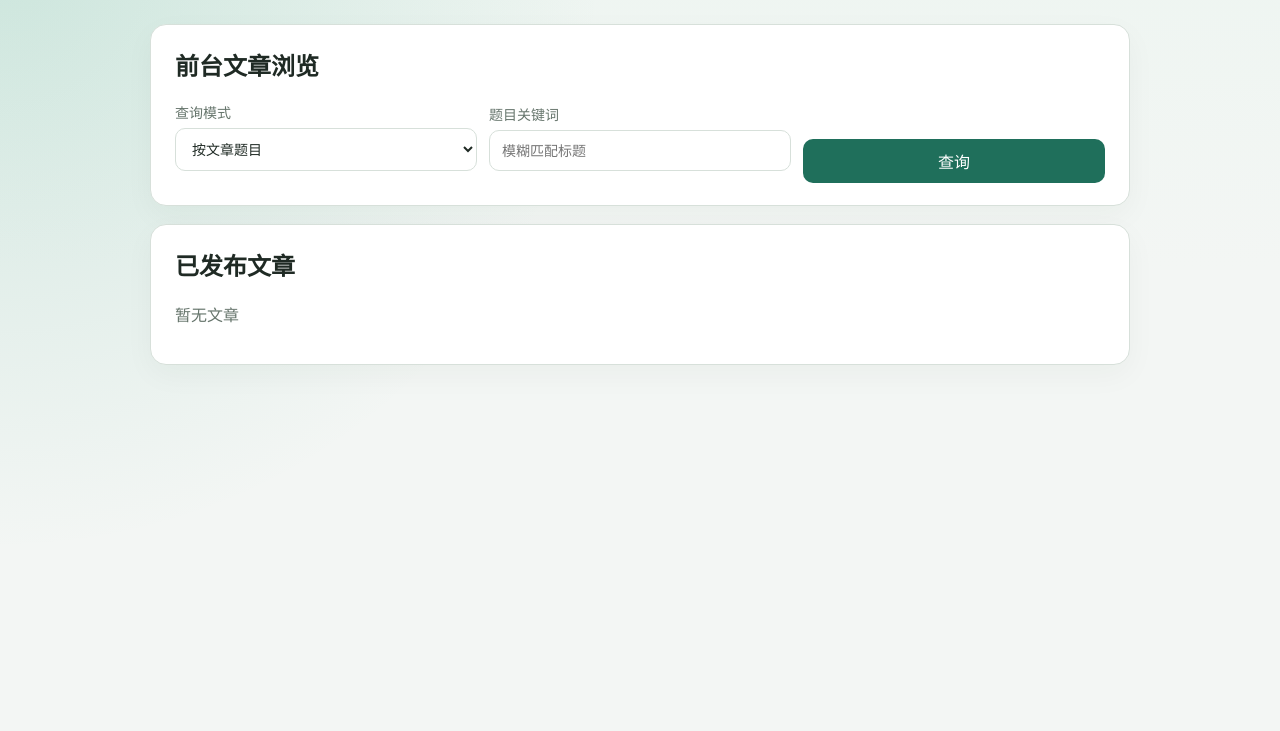
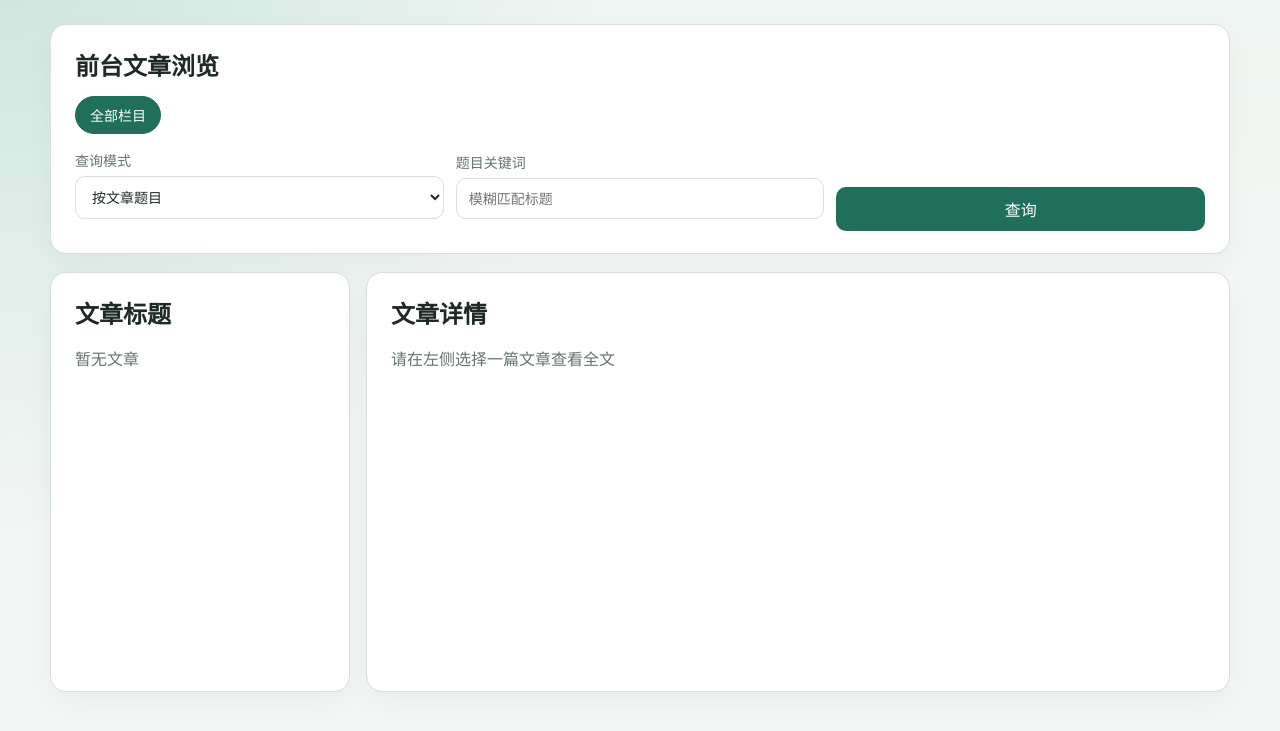
Before and after one commit to zhuwenzhang/little-work-for-development, a Django app: template templates/cms/home.html in a window 1280 px wide. Shown: the part 53-784 px from the top of the page. Run offline with Django 5.2, Linux system fonts and the light colour scheme; the template is opened without the code that fills it, so the values that code supplies are empty.

Commit message:
20260810-05

```diff
--- a/static/css/style.css
+++ b/static/css/style.css
@@ -161,7 +161,101 @@ th, td {
 }
 .stack-form label { margin-bottom: 14px; }
 
+.container-wide { width: min(1180px, calc(100% - 32px)); }
+
+.browse-top h1 { margin-bottom: 14px; }
+.category-tabs {
+  display: flex;
+  flex-wrap: wrap;
+  gap: 8px;
+  margin-bottom: 16px;
+}
+.cat-tab {
+  display: inline-block;
+  padding: 8px 14px;
+  border-radius: 999px;
+  border: 1px solid var(--line);
+  background: #f7faf8;
+  color: var(--muted);
+  text-decoration: none;
+  font-size: 14px;
+}
+.cat-tab:hover { text-decoration: none; border-color: var(--accent-2); color: var(--accent); }
+.cat-tab.active {
+  background: var(--accent);
+  border-color: var(--accent);
+  color: #fff;
+}
+
+.browse-split {
+  display: flex;
+  flex-direction: row;
+  flex-wrap: nowrap;
+  gap: 16px;
+  align-items: stretch;
+  width: 100%;
+}
+.browse-list {
+  flex: 0 0 300px;
+  width: 300px;
+  max-width: 34%;
+  min-height: 420px;
+  margin-bottom: 0;
+}
+.browse-detail {
+  flex: 1 1 auto;
+  min-width: 0;
+  min-height: 420px;
+  margin-bottom: 0;
+}
+.browse-list h2, .browse-detail h2 { margin-bottom: 12px; }
+
+.article-list {
+  list-style: none;
+  margin: 0;
+  padding: 0;
+  max-height: 70vh;
+  overflow: auto;
+}
+.article-list li {
+  border: 1px solid transparent;
+  border-bottom: 1px solid var(--line);
+  border-radius: 10px;
+  margin-bottom: 6px;
+}
+.article-list li a {
+  display: block;
+  padding: 12px 10px;
+  color: inherit;
+  text-decoration: none;
+}
+.article-list li:hover { background: #f4faf7; }
+.article-list li.active {
+  background: #e8f6f0;
+  border-color: #b7dfcf;
+}
+.article-title {
+  font-weight: 600;
+  color: var(--ink);
+}
+.browse-detail .content {
+  margin-top: 8px;
+  padding-top: 8px;
+  border-top: 1px solid var(--line);
+}
+
 @media (max-width: 720px) {
   .grid-actions, .stats { grid-template-columns: 1fr; }
   .topbar { flex-direction: column; gap: 8px; align-items: flex-start; }
 }
+
+@media (max-width: 560px) {
+  .browse-split {
+    flex-direction: column;
+  }
+  .browse-list {
+    width: 100%;
+    max-width: 100%;
+    flex: 1 1 auto;
+  }
+}
--- a/templates/base.html
+++ b/templates/base.html
@@ -4,7 +4,7 @@
   <meta charset="UTF-8">
   <meta name="viewport" content="width=device-width, initial-scale=1.0">
   <title>{% block title %}CMS 原型系统{% endblock %}</title>
-  <link rel="stylesheet" href="/static/css/style.css">
+  <link rel="stylesheet" href="/static/css/style.css?v=browse2">
 </head>
 <body>
   <header class="topbar">
@@ -24,7 +24,7 @@
       {% endif %}
     </nav>
   </header>
-  <main class="container">
+  <main class="container {% block container_class %}{% endblock %}">
     {% block content %}{% endblock %}
   </main>
   {% if redirect_url %}
--- a/templates/cms/home.html
+++ b/templates/cms/home.html
@@ -1,14 +1,23 @@
 {% extends "base.html" %}
 {% block title %}文章浏览 - CMS{% endblock %}
+{% block container_class %}container-wide{% endblock %}
 {% block content %}
-<section class="card">
+<section class="card browse-top">
   <h1>前台文章浏览</h1>
+  <div class="category-tabs">
+    <a class="cat-tab {% if not category_id %}active{% endif %}"
+       href="?mode={{ mode }}&keyword={{ keyword }}&author={{ author }}&date_from={{ date_from }}&date_to={{ date_to }}">全部栏目</a>
+    {% for c in categories %}
+      <a class="cat-tab {% if category_id == c.id|stringformat:'s' %}active{% endif %}"
+         href="?category_id={{ c.id }}&mode={{ mode }}&keyword={{ keyword }}&author={{ author }}&date_from={{ date_from }}&date_to={{ date_to }}">{{ c.name }}</a>
+    {% endfor %}
+  </div>
   <form class="search-bar" method="get">
+    {% if category_id %}<input type="hidden" name="category_id" value="{{ category_id }}">{% endif %}
     <label>查询模式
       <select name="mode" id="modeSelect">
         <option value="title" {% if mode == "title" %}selected{% endif %}>按文章题目</option>
         <option value="time" {% if mode == "time" %}selected{% endif %}>按发表时间</option>
-        <option value="category" {% if mode == "category" %}selected{% endif %}>按栏目</option>
         <option value="author" {% if mode == "author" %}selected{% endif %}>按作者</option>
       </select>
     </label>
@@ -24,40 +33,44 @@
     <label class="mode-field" data-mode="time">结束日期
       <input type="date" name="date_to" value="{{ date_to }}">
     </label>
-    <label class="mode-field" data-mode="category">栏目
-      <select name="category_id">
-        <option value="">全部栏目</option>
-        {% for c in categories %}
-          <option value="{{ c.id }}" {% if category_id == c.id|stringformat:"s" %}selected{% endif %}>{{ c.name }}</option>
-        {% endfor %}
-      </select>
-    </label>
     <button type="submit">查询</button>
   </form>
 </section>
 
-<section class="card">
-  <h2>{% if searched %}查询结果{% else %}已发布文章{% endif %}</h2>
+<section class="browse-split" style="display:flex;flex-direction:row;gap:16px;align-items:stretch;width:100%;">
+  <aside class="card browse-list" style="flex:0 0 300px;width:300px;max-width:34%;margin-bottom:0;">
+    <h2>文章标题</h2>
     {% if items %}
-  <table>
-    <thead>
-      <tr><th>标题</th><th>栏目</th><th>作者</th><th>发表时间</th></tr>
-    </thead>
-    <tbody>
+      <ul class="article-list">
         {% for item in items %}
-      <tr>
-        <td><a href="{% url 'cms:item_detail' item.id %}">{{ item.title }}</a></td>
-        <td>{{ item.category.name }}</td>
-        <td>{{ item.author|default:"-" }}</td>
-        <td>{{ item.published_at|date:"Y-m-d H:i" }}</td>
-      </tr>
+        <li class="{% if selected_item and selected_item.id == item.id %}active{% endif %}">
+          <a href="?item={{ item.id }}&category_id={{ category_id }}&mode={{ mode }}&keyword={{ keyword }}&author={{ author }}&date_from={{ date_from }}&date_to={{ date_to }}">
+            <div class="article-title">{{ item.title }}</div>
+          </a>
+        </li>
         {% endfor %}
-    </tbody>
-  </table>
+      </ul>
     {% else %}
       <p class="muted">暂无文章</p>
     {% endif %}
+  </aside>
+
+  <article class="card browse-detail" style="flex:1 1 auto;min-width:0;margin-bottom:0;">
+    {% if selected_item %}
+      <h2>{{ selected_item.title }}</h2>
+      <p class="meta">
+        栏目：{{ selected_item.category.name }}
+        · 作者：{{ selected_item.author|default:"-" }}
+        · 发表：{{ selected_item.published_at|date:"Y-m-d H:i" }}
+      </p>
+      <div class="content">{{ selected_item.content|linebreaks }}</div>
+    {% else %}
+      <h2>文章详情</h2>
+      <p class="muted">请在左侧选择一篇文章查看全文</p>
+    {% endif %}
+  </article>
 </section>
+
 <script>
   function syncModeFields() {
     const mode = document.getElementById("modeSelect").value;
--- a/修改日志.txt
+++ b/修改日志.txt
@@ -5,3 +5,4 @@
 5.“2秒钟自动跳转到登录界面”，“2秒钟自动跳转到注册界面”这个改成0.5秒
 6.登录的界面不要用户选普通用户和管理员用户，去数据库里面找用户类型，然后给他弹对应的界面
 7.前台文章浏览界面下新增加一个按照作者查询，就是模糊查询作者的姓名。
+8.前台文章浏览界面再帮我优化一下，把栏目放在最上方，然后已发布的文章，基础的内容放在界面左侧，点击标题在该界面右侧就显示整体的文章内容。
```
Also changed, not shown: cms/views.py (+19 -7 lines). Lines whose indentation alone changed are shown as unchanged.
